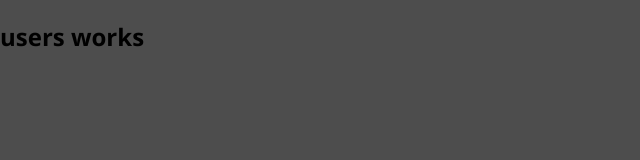
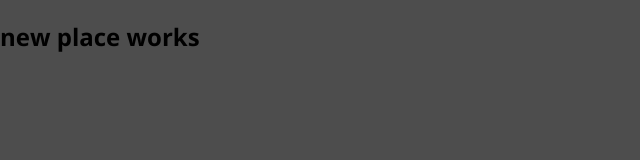
Before and after one commit to gavinspotter/project3, a React (Create React App) app in the folder mapblog/: page /places/new in a window 1280 px wide. Before the commit this address led to /. Shown: the top 160 px of the page, without its empty margins (0-640 px from the left). Built offline with nearby package versions, Linux system fonts and the light colour scheme.

Commit message:
switch component wrapping routes

```diff
--- a/mapblog/src/App.js
+++ b/mapblog/src/App.js
@@ -1,15 +1,26 @@
 import React from "react";
-import { BrowserRouter as Router, Route, Redirect } from "react-router-dom";
+import {
+  BrowserRouter as Router,
+  Route,
+  Redirect,
+  Switch,
+} from "react-router-dom";
 
 import Users from "./user/pages/Users";
+import NewPlace from "./places/pages/NewPlace";
 
 const App = () => {
   return (
     <Router>
-      <Route path="/" exact>
-        <Users />
-      </Route>
-      <Redirect to="/" />
+      <Switch>
+        <Route path="/" exact>
+          <Users />
+        </Route>
+        <Route path="/places/new" exact>
+          <NewPlace />
+        </Route>
+        <Redirect to="/" />
+      </Switch>
     </Router>
   );
 };
--- /dev/null
+++ b/mapblog/src/places/pages/NewPlace.js
@@ -0,0 +1,7 @@
+import React from "react";
+
+const NewPlace = () => {
+  return <h2> new place works</h2>;
+};
+
+export default NewPlace;
```
Also changed, not shown: 1 other file (tests, documents, lock files or other folders).
